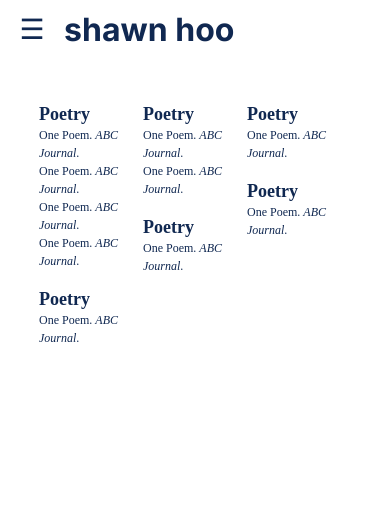
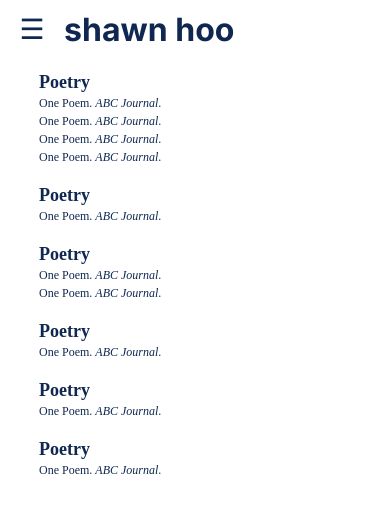
Before and after one commit to Darren-Loh/shawn-hoo-portfolio-web, a React (Create React App) app: page /publications in a window 390 px wide. Shown: the top 512 px of the page. Built offline with nearby package versions, Linux system fonts and the light colour scheme.

Commit message:
implemented mobile compatibility for publications page

```diff
--- /dev/null
+++ b/src/Components/CSS/PublicationsPage.css
@@ -0,0 +1,29 @@
+.containerStyle {
+    display: grid;
+    grid-template-columns: repeat(3, 1fr);
+    margin-top: 64px;
+    padding-top: 20px;
+}
+
+.columnContainerStyle {
+    display: flex;
+    flex-direction: column;
+    align-items: flex-start;
+    justify-content: flex-start;
+}
+
+@media (max-width: 480px) {
+    .containerStyle {
+        display: grid;
+        grid-template-columns: 1fr;
+        margin-top: 32px;
+        padding-top: 20px;
+    }
+
+    .columnContainerStyle {
+        display: flex;
+        flex-direction: column;
+        align-items: flex-start;
+        justify-content: flex-start;
+    }
+}
--- a/src/Components/PublicationsPage.js
+++ b/src/Components/PublicationsPage.js
@@ -1,21 +1,22 @@
 import React from 'react'
 import PublicationType from './PublicationType'
+import './CSS/PublicationsPage.css';
 
 const PublicationsPage = () => {
 
   return (
-    <div style={containerStyle}>
-        <div style={columnContainerStyle}>
+    <div className="containerStyle">
+        <div className="columnContainerStyle">
             <PublicationType title={'Poetry'} publications={[{first: 'One Poem', second: 'ABC Journal'}, {first: 'One Poem', second: 'ABC Journal'}, {first: 'One Poem', second: 'ABC Journal'}, {first: 'One Poem', second: 'ABC Journal'}]}/>
             <PublicationType title={'Poetry'} publications={[{first: 'One Poem', second: 'ABC Journal'}]}/>
         </div>
 
-        <div style={columnContainerStyle}>
+        <div className="columnContainerStyle">
             <PublicationType title={'Poetry'} publications={[{first: 'One Poem', second: 'ABC Journal'}, {first: 'One Poem', second: 'ABC Journal'}]}/>
             <PublicationType title={'Poetry'} publications={[{first: 'One Poem', second: 'ABC Journal'}]}/>
         </div>
 
-        <div style={columnContainerStyle}>
+        <div className="columnContainerStyle">
             <PublicationType title={'Poetry'} publications={[{first: 'One Poem', second: 'ABC Journal'}]}/>
             <PublicationType title={'Poetry'} publications={[{first: 'One Poem', second: 'ABC Journal'}]}/>
         </div>
```
